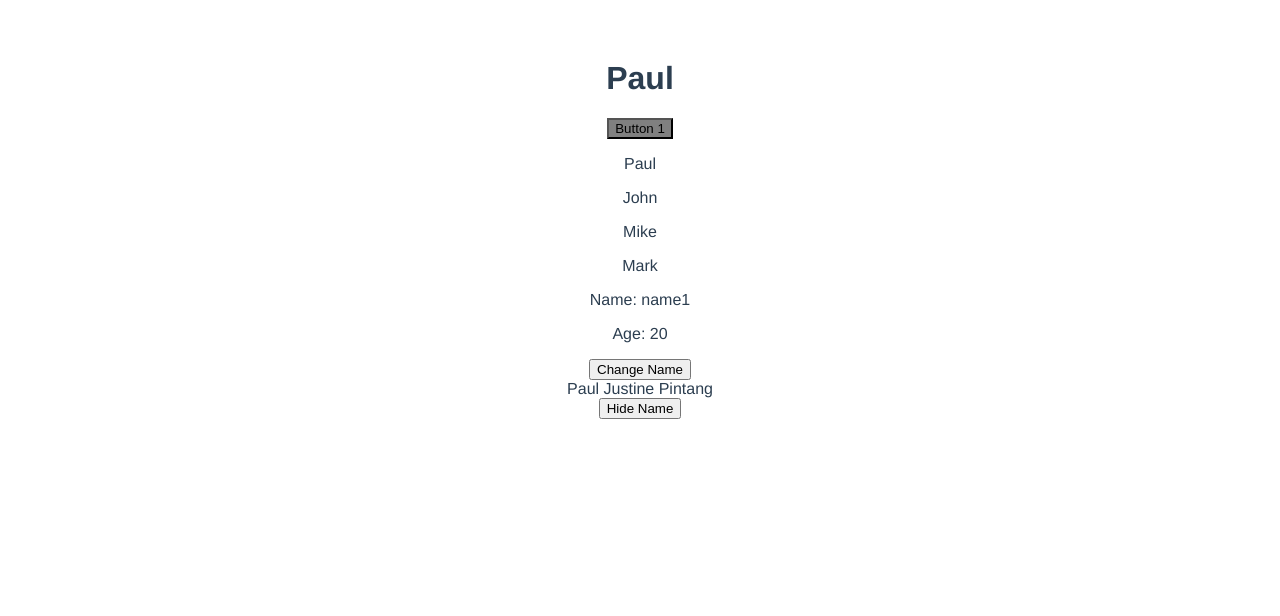
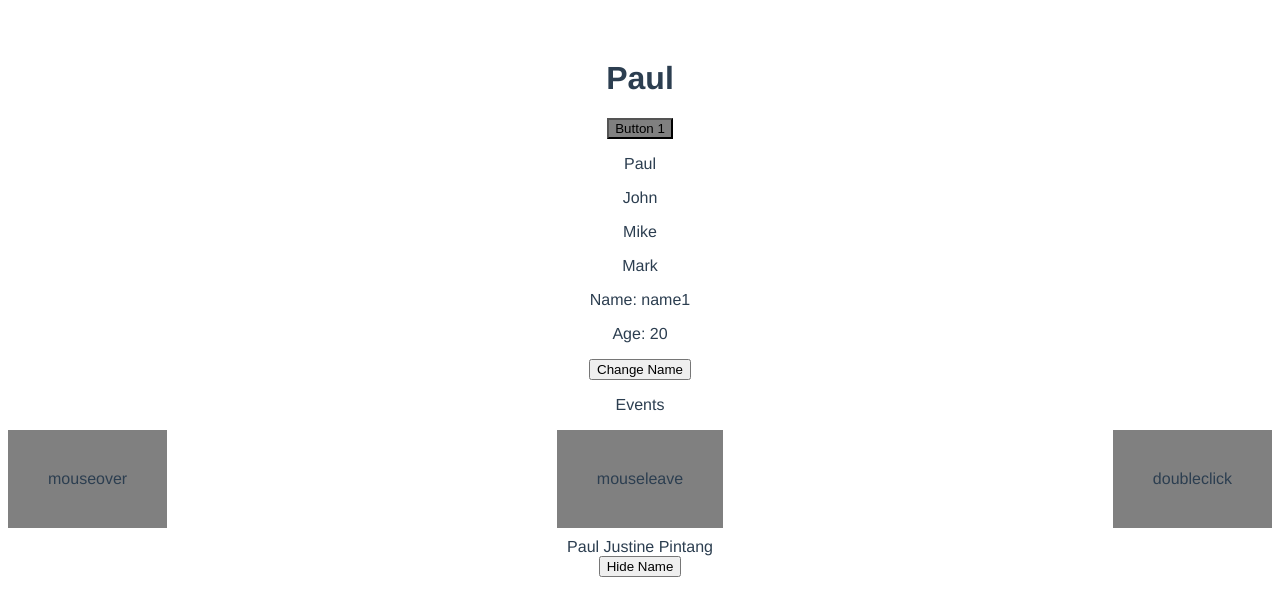
Before and after one commit to PaulPintang/Vue.Js-2022, a Vue app: page / in a window 1280 px wide. Shown: the top 616 px of the page. Built offline with nearby package versions, Linux system fonts and the light colour scheme.

Commit message:
add more events

```diff
--- a/src/components/Events.vue
+++ b/src/components/Events.vue
@@ -3,6 +3,12 @@
     <p>Name: {{ name }}</p>
     <p>Age: {{ age }}</p>
     <button @click="changeName">Change Name</button>
+  </div>
+  <p>Events</p>
+  <div class="flex">
+    <div @mouseover="handleEvents()" class="box">mouseover</div>
+    <div @mouseleave="handleEvents()" class="box">mouseleave</div>
+    <div @dblclick="handleEvents()" class="box">doubleclick</div>
   </div>
 </template>
 
@@ -24,6 +30,23 @@ export default {
       this.name = "asdsadsa";
       this.age++;
     },
+    handleEvents() {
+      console.log("mouse events");
+    },
   },
 };
 </script>
+
+<style scoped>
+.flex {
+  display: flex;
+  justify-content: space-between;
+  flex-wrap: wrap;
+  width: 100%;
+  margin-bottom: 10px;
+}
+.box {
+  padding: 40px;
+  background: gray;
+}
+</style>
```
